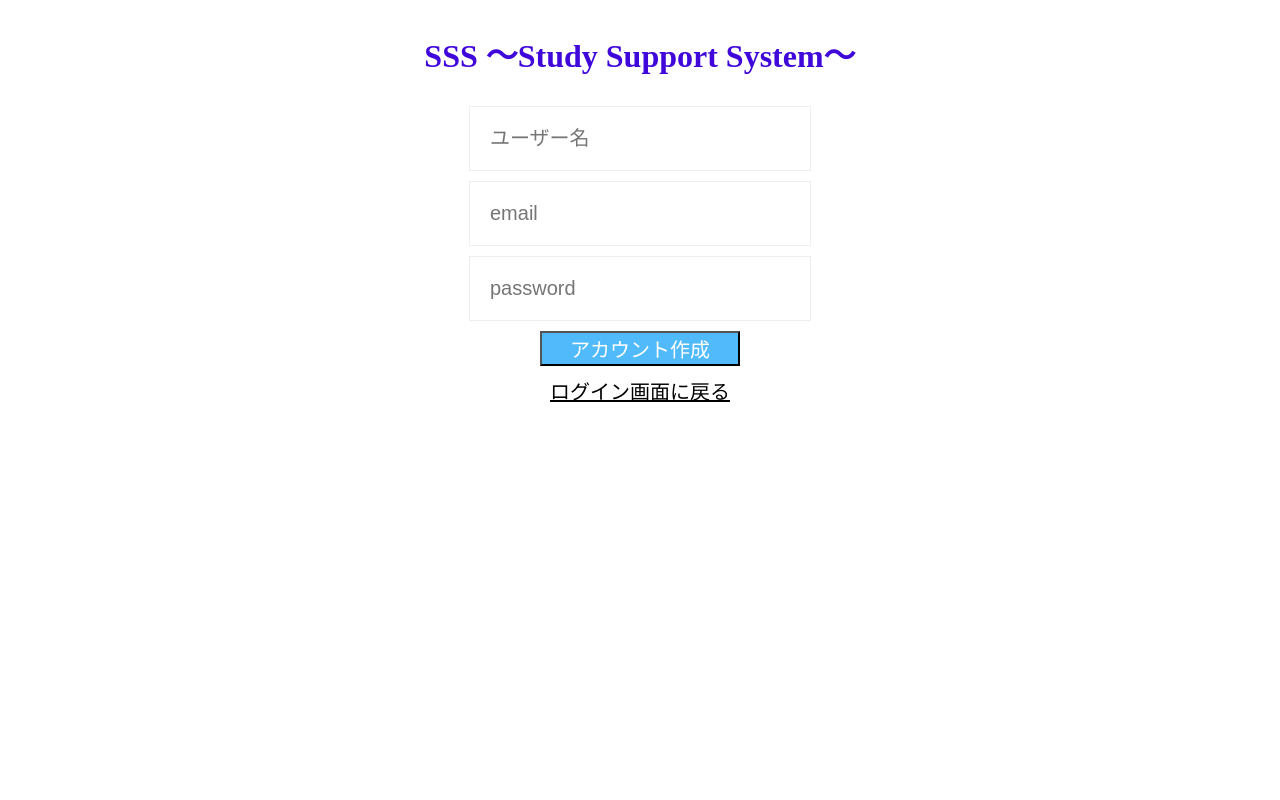
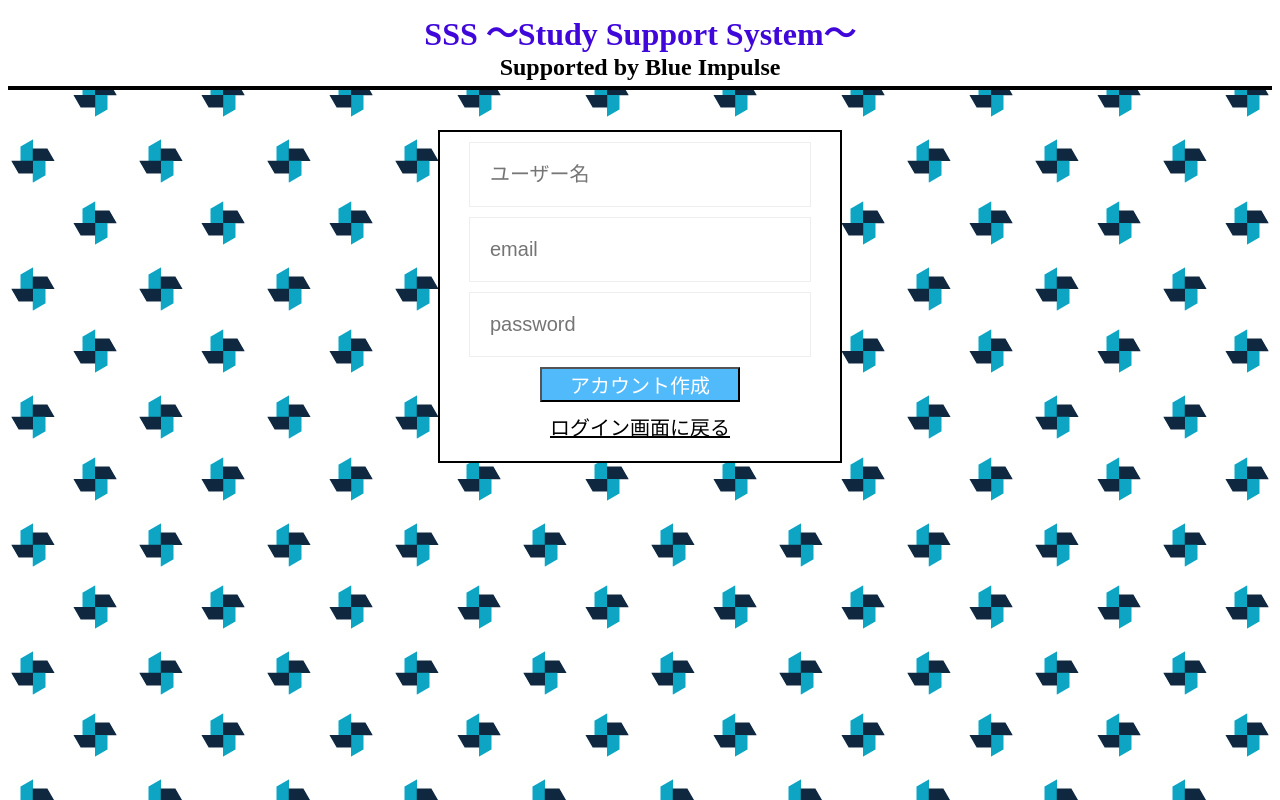
Before and after one commit to tomoyaima/hackathon_B, a plain HTML site: page html/templates/signup.html in a window 1280 px wide. Drawn offline with Linux system fonts and the light colour scheme.

Commit message:
デザイン修正

```diff
--- a/html/static/css/login.css
+++ b/html/static/css/login.css
@@ -8,7 +8,6 @@ h1{
     color:#4007da;
     background-color: white;
     margin: 0;
-
 }
 
 h2{
@@ -53,7 +52,6 @@ input[type="button"]:hover{
 a{
     font-size: 20px;
     color: black;
-    padding:10px 10px;
 }
 
 a:hover{
@@ -66,4 +64,5 @@ a:hover{
     margin: 40px auto;
     padding-top: 10px;
     padding-bottom:20px;
+    border:2px solid black;
 }
--- a/html/static/css/signup.css
+++ b/html/static/css/signup.css
@@ -1,11 +1,21 @@
 body{
     align-items: center;
-    text-align:center
+    text-align:center;
+    background-image: url("../image/pattern.jpg");
 }
 
 h1{
     color:#4007da;
-    margin:30px;
+    background-color: white;
+    margin: 0;
+}
+
+h2{
+    margin: 0;
+    margin-bottom: 20px;
+    border-bottom: 4px solid black;
+    background-color: white;
+    padding-bottom:5px;
 }
 
 input[type="text"],input[type="email"],input[type="password"]{
@@ -36,3 +46,12 @@ a{
 a:hover{
     color: blue;
 }
+
+.format{
+    background-color: white;
+    width: 400px;
+    margin: 40px auto;
+    padding-top: 10px;
+    padding-bottom:20px;
+    border:2px solid black;
+}
--- a/html/templates/signup.html
+++ b/html/templates/signup.html
@@ -7,14 +7,18 @@
     <title>Sign up</title>
 </head>
 <body>
-    <h1>SSS ～Study Support System～</h1>
-    <!-- <p id="load">Firebase SDK Loading&hellip;</p> -->
-    <input type="text" id="user_name" placeholder="ユーザー名"><br>
-    <input type="email" id="email" placeholder="email"><br>
-    <input type="password" id="password" placeholder="password"><br>
+    <header>
+        <h1>SSS ～Study Support System～<h2> Supported by Blue Impulse</h2></h1>
+    </header>
 
-    <input type="button" onclick="signup()" value="アカウント作成"><br>
-    <a href="./login.html">ログイン画面に戻る</a>
+    <div class="format">
+        <input type="text" id="user_name" placeholder="ユーザー名"><br>
+        <input type="email" id="email" placeholder="email"><br>
+        <input type="password" id="password" placeholder="password"><br>
+        <input type="button" onclick="signup()" value="アカウント作成"><br>
+        <a href="./login.html">ログイン画面に戻る</a>
+    </div>
+
         <!-- Firebase App (the core Firebase SDK) is always required and must be listed first -->
         <script src="https://www.gstatic.com/firebasejs/7.23.0/firebase-app.js"></script>
 
```
Also changed, not shown: html/templates/login.html (+1 -1 lines).
